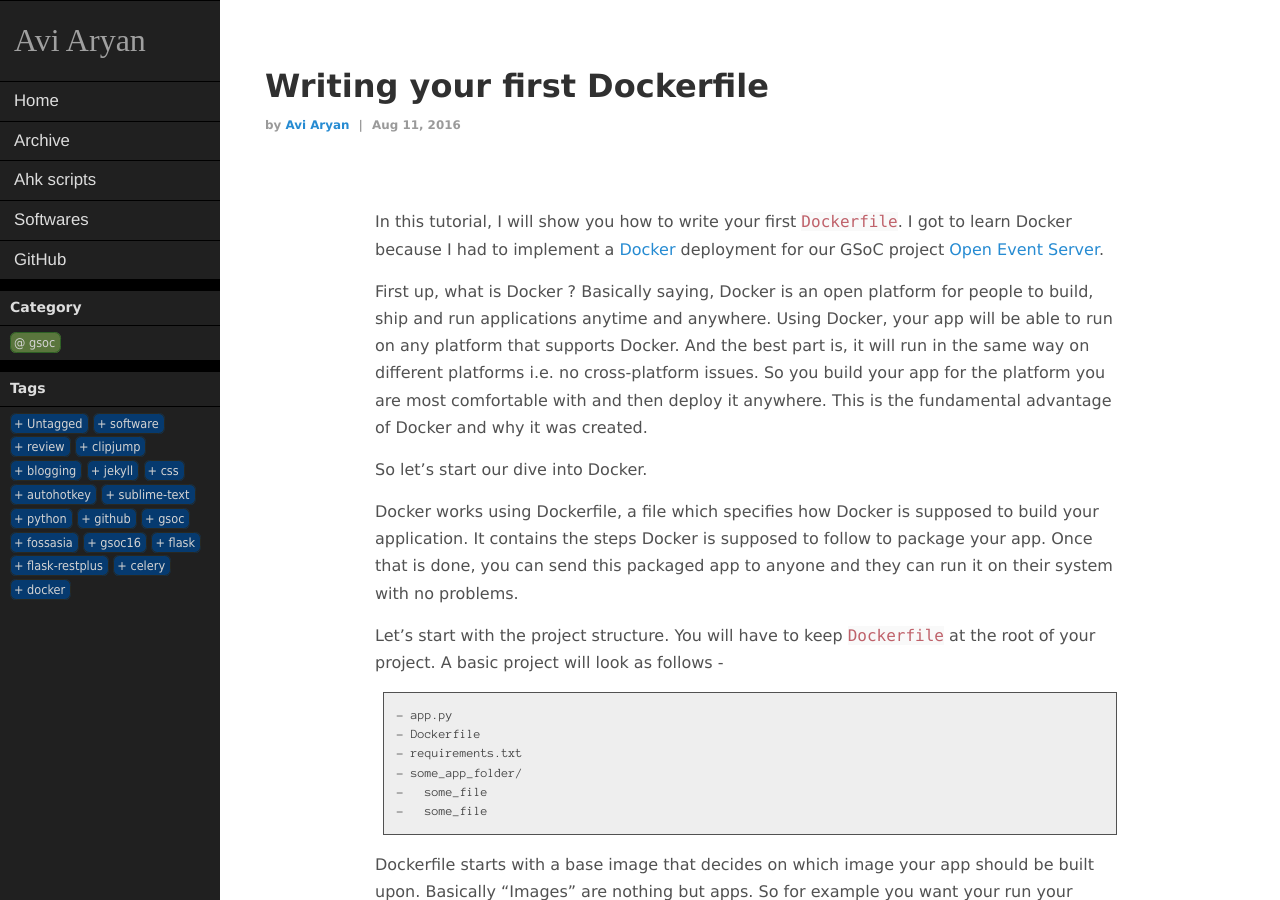
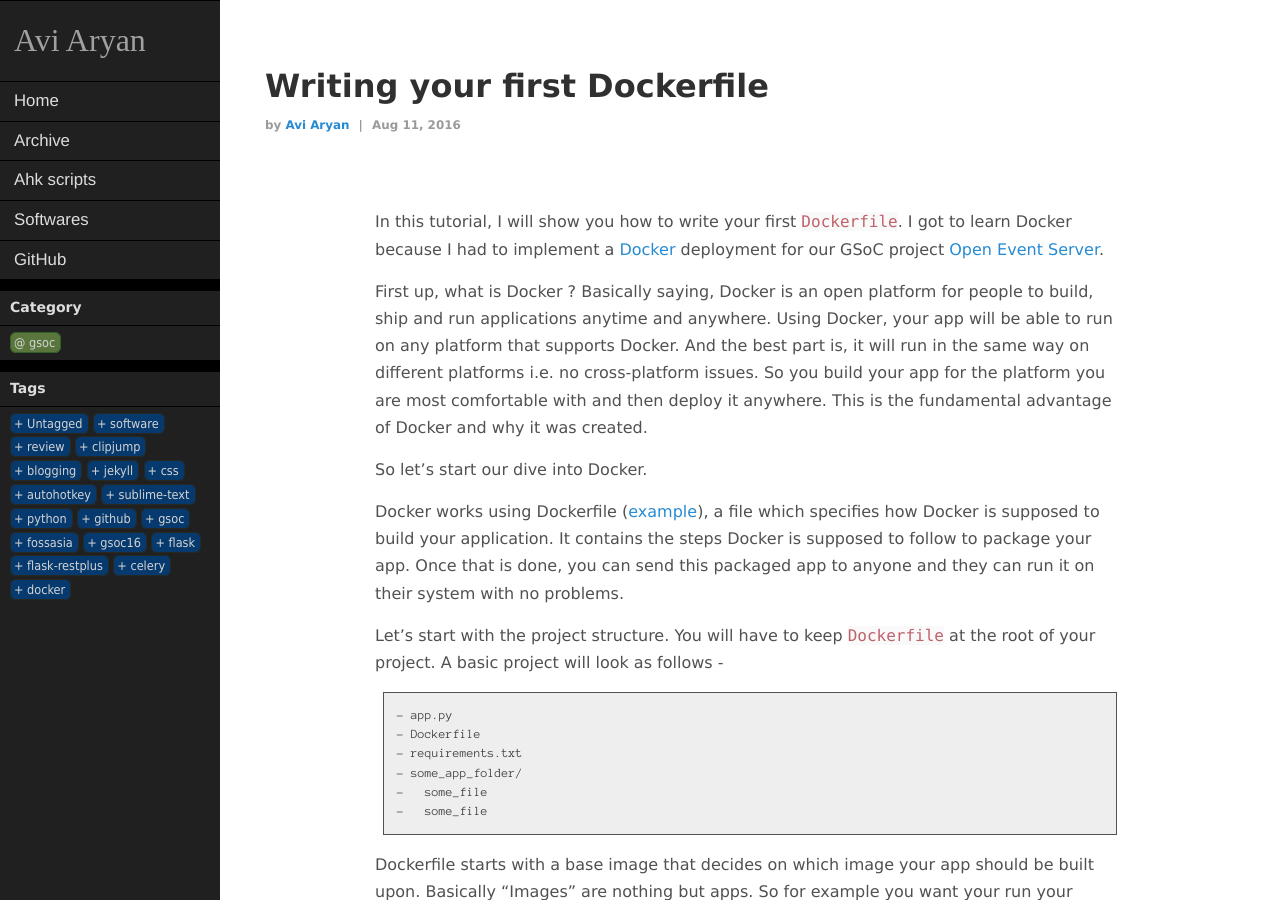
Before and after one commit to aviaryan/aviaryan.github.com-retired-2018, a Jekyll site: the page built from _posts/gsoc/2016-08-11-dockerfile-basic.md, in a window 1280 px wide and 900 px high. Built offline with Jekyll 4.4.1, drawn with Linux system fonts in a browser that asks for light colours; emoji names are drawn with the system emoji font; comment, search, counter and statistics services are not loaded.

Commit message:
added example Dockerfile

```diff
--- a/_posts/gsoc/2016-08-11-dockerfile-basic.md
+++ b/_posts/gsoc/2016-08-11-dockerfile-basic.md
@@ -16,7 +16,7 @@ This is the fundamental advantage of Docker and why it was created.
 
 So let's start our dive into Docker.
 
-Docker works using Dockerfile, a file which specifies how Docker is supposed to build your application.
+Docker works using Dockerfile ([example](https://github.com/fossasia/open-event-orga-server/blob/master/Dockerfile)), a file which specifies how Docker is supposed to build your application.
 It contains the steps Docker is supposed to follow to package your app. Once that is done, you can send this packaged app to anyone and they can run it on their system with
 no problems.
 
```
